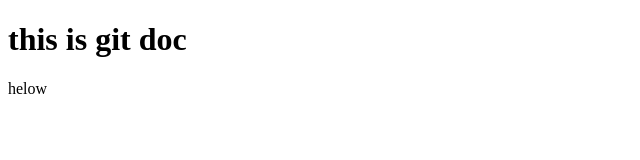
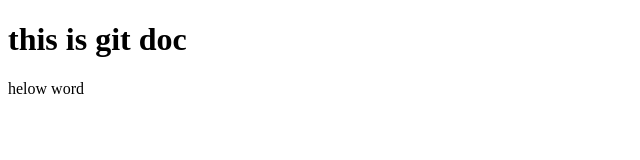
Before and after one commit to dassi-git/text2, a plain HTML site: page index.html in a window 1280 px wide. Shown: the full height of the page, 0-640 px from the left. Drawn offline with Linux system fonts and the light colour scheme.

Commit message:
update index.html file

```diff
--- a/index.html
+++ b/index.html
@@ -7,6 +7,6 @@
 </head>
 <body>
    <h1>this is git doc</h1>
-   <p>helow </p>
+   <p>helow word</p>
 </body>
 </html>
```
